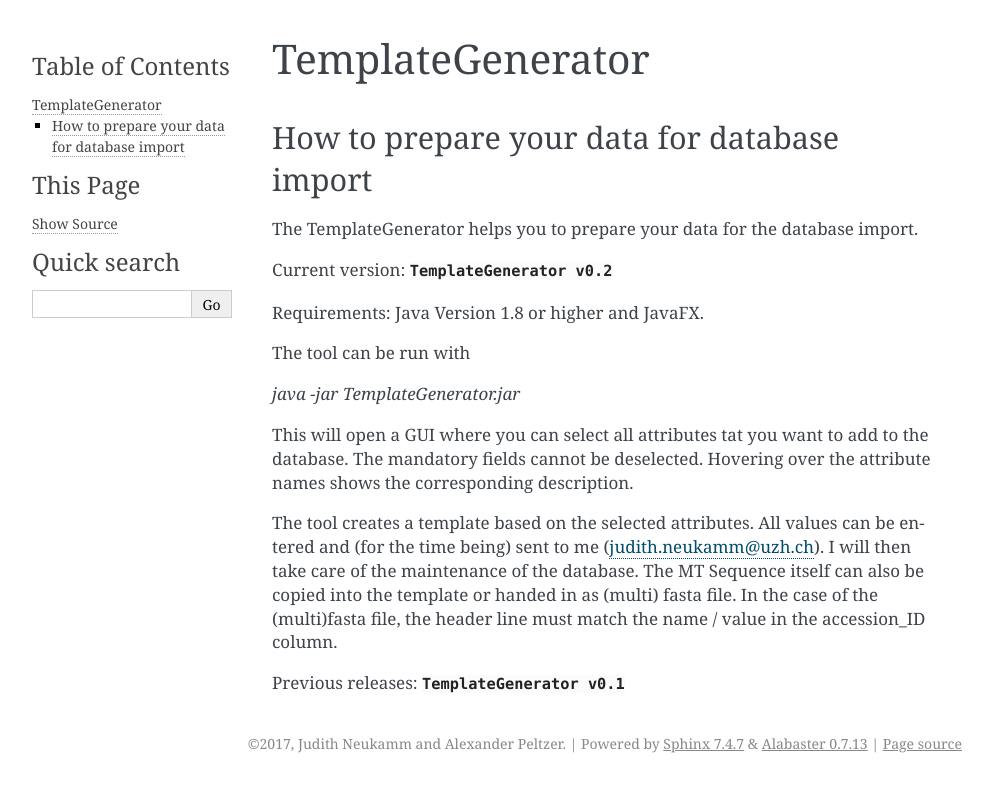
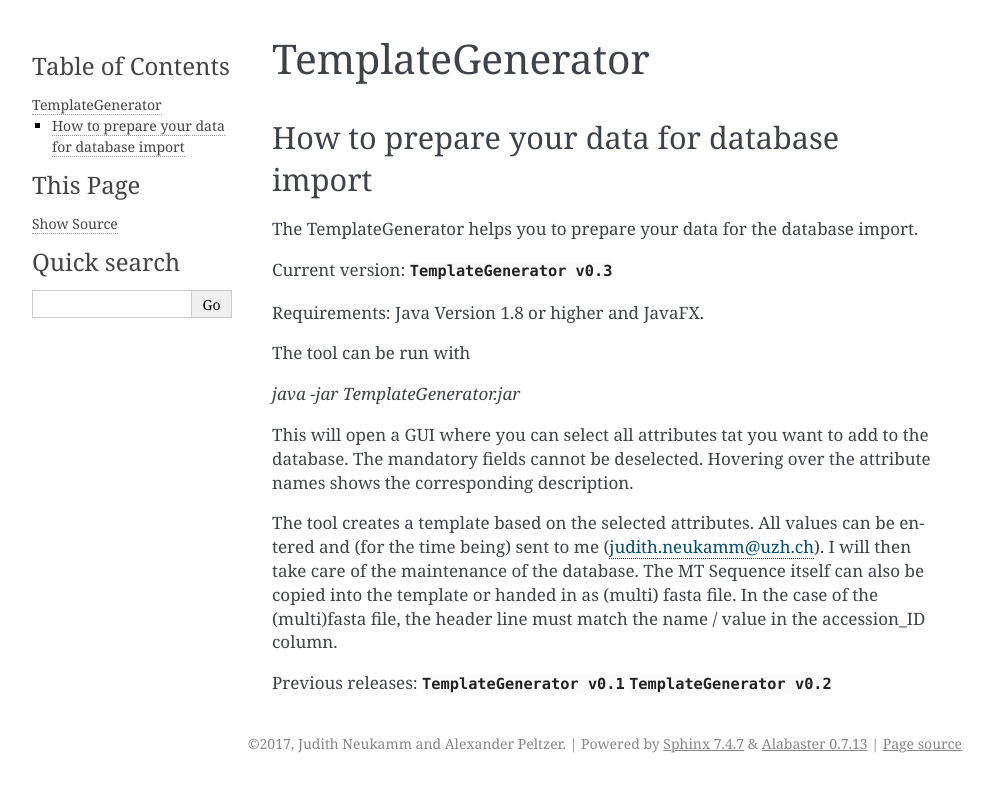
Before and after one commit to mitobench/mitoBench, a Sphinx documentation site: the page built from docs/contents/TemplateGenerator.rst, in a window 1280 px wide. Shown: the top 792 px of the page, without its empty margins (148-1141 px from the left). Built offline with Sphinx 7.4.7, drawn with Linux system fonts in a browser that asks for light colours.

Commit message:
bug fix in template generator jar (added new version)

```diff
--- a/docs/contents/TemplateGenerator.rst
+++ b/docs/contents/TemplateGenerator.rst
@@ -9,7 +9,7 @@
 
 The TemplateGenerator helps you to prepare your data for the database import.
 
-Current version: :download:`TemplateGenerator v0.2 <jar/TemplateGenerator_v0.2.jar>`
+Current version: :download:`TemplateGenerator v0.3 <jar/TemplateGenerator_v0.3.jar>`
 
 Requirements: Java Version 1.8 or higher and JavaFX.
 
@@ -28,3 +28,4 @@
 
 
 Previous releases: :download:`TemplateGenerator v0.1 <jar/TemplateGenerator.jar>`
+:download:`TemplateGenerator v0.2 <jar/TemplateGenerator_v0.2.jar>`
```
Also changed, not shown: 1 other file.
